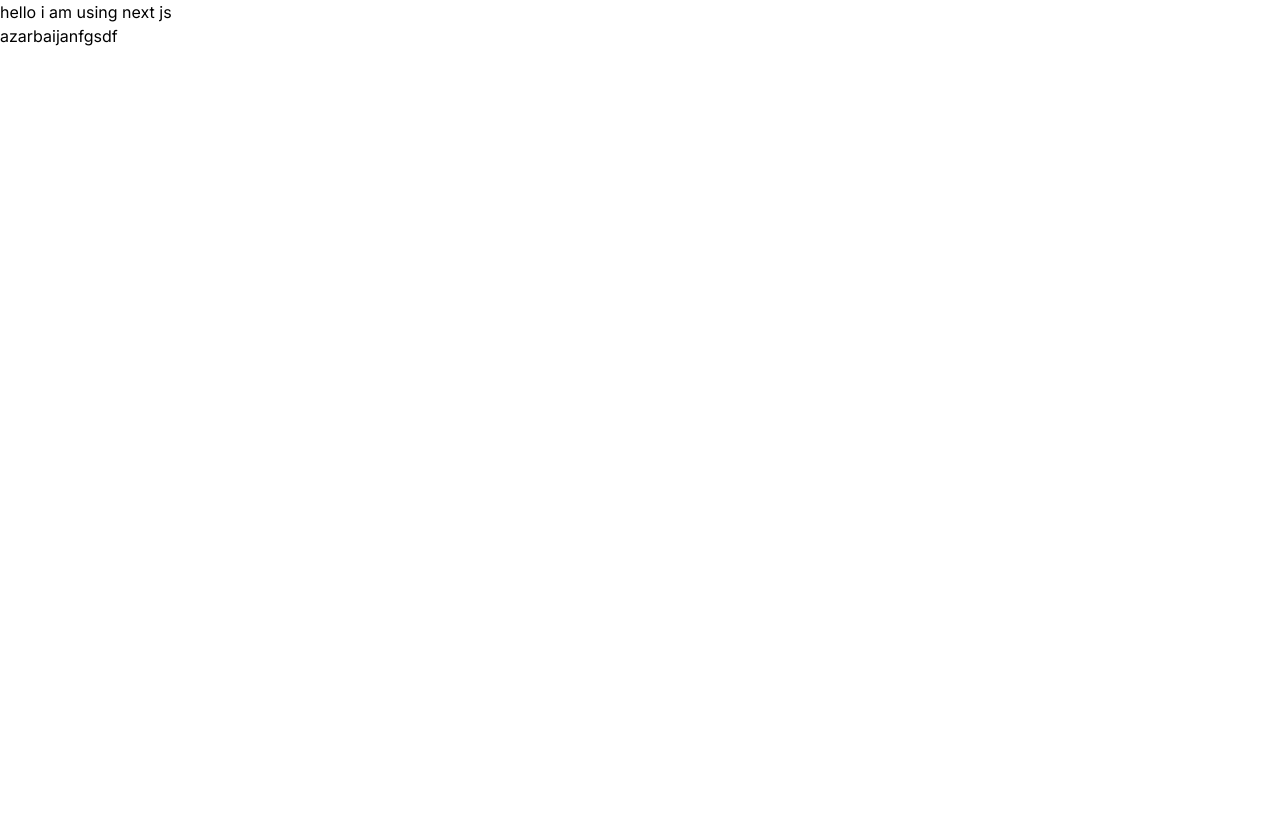
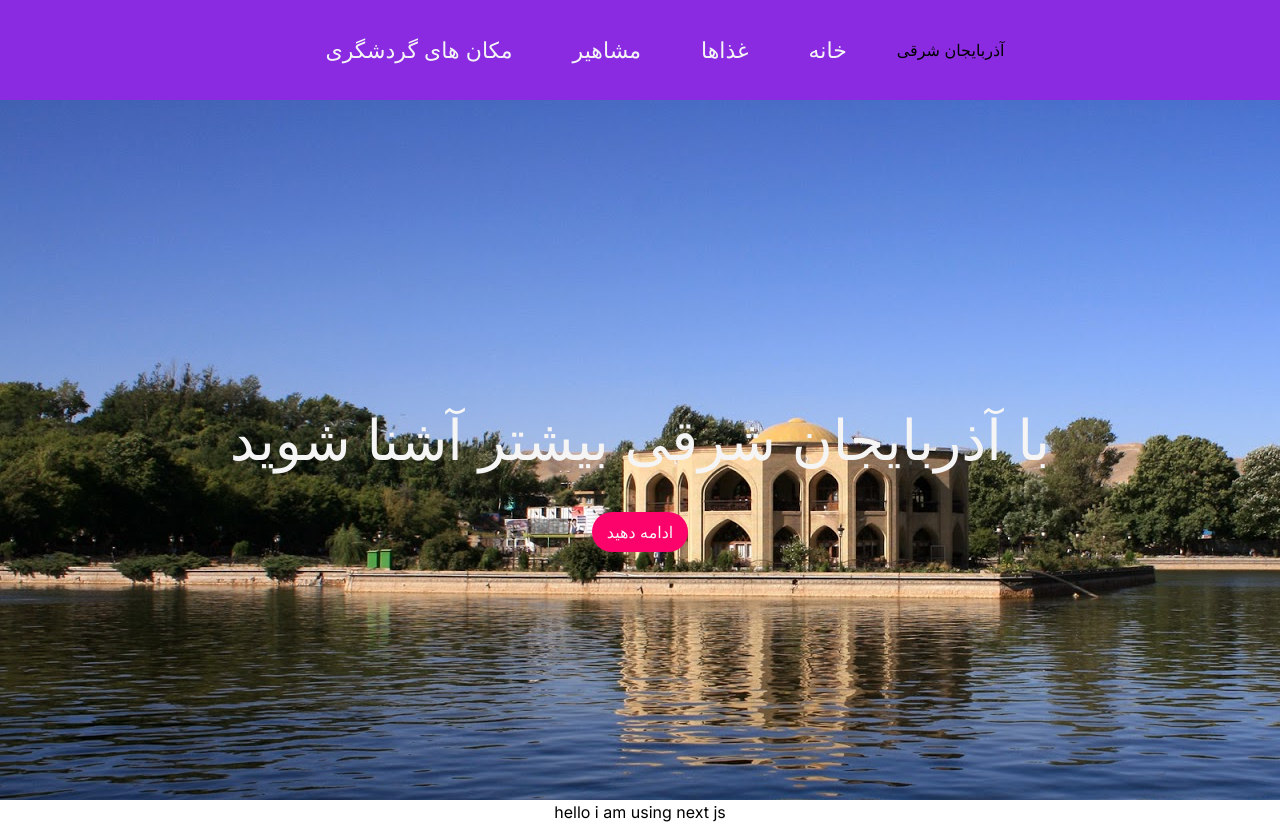
Before and after one commit to amirmahdi-rahmani/Project, a Next.js app: page / in a window 1280 px wide. Before the commit the page ends 800 px from the top, so only its background shows below. Built offline with nearby package versions, Linux system fonts and the light colour scheme.

Commit message:
sections data created

```diff
--- /dev/null
+++ b/src/Components/Header.js
@@ -0,0 +1,23 @@
+import menu from "@/data";
+
+const Header = () => {
+  return (
+    <header className="flex justify-between items-center">
+        <h1 className="logo text-3xl text-white ps-3">آذربایجان شرقی</h1>
+      <nav className="navbar">
+        <ul className="nav-links">
+         { menu.map(item=><li key={item.id}>
+            <a href={item.link}>
+                {item.title}
+                </a>
+          </li>
+          )}
+        </ul>
+      </nav>
+        <img src="/img/menu.png" alt="menu" class="menu-btn" />
+
+    </header>
+  );
+};
+
+export default Header;
--- /dev/null
+++ b/src/Components/Hero.js
@@ -0,0 +1,17 @@
+import { hero } from "@/data";
+import heroImage from "../images/El-Goli.jpg"
+
+const Hero = () => {
+  return (
+    <div
+      className="hero-content"
+      style={{ backgroundImage: `url(${heroImage.src})` }}
+    >
+      <h1>{hero.title}</h1>
+      <a href="/html#SecFam" class="ctn">
+        {hero.linkTitle}
+      </a>
+    </div>
+  );
+};
+export default Hero;
--- a/src/app/globals.css
+++ b/src/app/globals.css
@@ -3,6 +3,116 @@
 @tailwind utilities;
 
 
-body {
+
+*{
+    margin: 0;
+    padding: 0;
+    box-sizing: border-box;
+}
+html {
+    direction: rtl;
+    scroll-behavior: smooth;
+}
+a {
+    text-decoration: none;
+}
+ul{
+    list-style: none;
+}
+ul li a{
+    font-size: 22px;
+    color: whitesmoke;
 
 }
+
+body , html {
+    overflow-x: hidden;
+}
+ul li a:hover{
+    color: white;
+
+}
+.line{
+    width: 150px;
+    height: 4px;
+    background: #fc036b;
+    margin: 10px auto;
+    border-radius: 5px;
+}
+.ctn {
+    padding: 8px 15px;
+    background:#fc036b;
+    border-radius: 30px;
+    color:whitesmoke
+}
+h4 {
+    font-size: 3vmin;
+    color: #484872;
+    margin: 20px auto;
+}
+p {
+    color: #7c7c7c;
+    padding: 0 40px;
+}
+/* -------------------------------------- Global -------------------------------------- */
+
+/* -------------------------------------- Navbar -------------------------------------- */
+
+
+.navbar {
+    display: flex;
+    /* width: 100%; */
+    justify-content: space-between;
+    padding: 20px;
+    color: red;
+}
+.nav-links{
+    display: flex;
+    align-items: center;
+}
+.nav-links li {
+    margin: 0 30px;
+}
+/* -------------------------------------- Navbar -------------------------------------- */
+
+/* -------------------------------------- Header -------------------------------------- */
+
+header{
+    width: 100vw;
+    height: 100px;
+    background-color: blueviolet;
+    display: flex;
+    align-items: flex-end;
+    justify-content: center;
+    /* margin-bottom: 20px; */
+}
+.hero-content{
+    height: calc(100vh - 100px);
+    display: flex;
+
+    flex-direction: column;
+    align-items: center;
+    justify-content: center;
+
+    color: whitesmoke;
+    text-align: center;
+}
+.hero-content h2 {
+    font-size: 4vmin;
+}
+
+.hero-content h1 {
+    font-size: 7vmin;
+    margin-top: 50px;
+    margin-bottom: 30px;
+}
+/* -------------------------------------- Mobile Menu -------------------------------------- */
+
+.menu-btn {
+    position: absolute;
+    top: 30px;
+    left: 30px;
+    width: 40px;
+    cursor: pointer;
+    display: none;
+}
--- a/src/app/layout.js
+++ b/src/app/layout.js
@@ -1,6 +1,6 @@
 import { Inter } from 'next/font/google'
 import './globals.css'
-
+import Header from '@/Components/Header'
 const inter = Inter({ subsets: ['latin'] })
 
 export const metadata = {
@@ -11,7 +11,10 @@ export const metadata = {
 export default function RootLayout({ children }) {
   return (
     <html lang="en">
-      <body className={inter.className}>{children}</body>
+      <body className={inter.className}>
+        <Header/>
+        {children}
+        </body>
     </html>
   )
 }
--- a/src/app/page.js
+++ b/src/app/page.js
@@ -1,11 +1,12 @@
 import Image from "next/image";
 import azarbaijanData from "../data";
+import Hero from "@/Components/Hero";
 const Home = () => {
   return (
     <main>
-      <div>hello i am using next js</div>
+      <Hero/>
+      <div className="flex justify-center items-center">hello i am using next js</div>
       {azarbaijanData.name}
-      fgsdf
     </main>
   );
 };
--- a/src/data.js
+++ b/src/data.js
@@ -1,27 +1,169 @@
-const azarbaijanData = {
-  name: "azarbaijan",
-  image: "some address",
-  centerCity: "tabriz",
-  sanayedasti: [
+export const menu = [
+  { id: 1, title: "خانه", link: "/" },
+  { id: 3, title: "غذاها", link: "/foods" },
+  { id: 4, title: "مشاهیر", link: "/famous" },
+  { id: 2, title: "مکان های گردشگری", link: "/places" }
+];
+
+
+export const hero={
+  id:1,
+  title:"با آذربایجان شرقی بیشتر آشنا شوید ",
+  linkTitle:"ادامه دهید "
+}
+
+
+{
+  /*
+
+
+
+const famous = {
+  id: 1,
+  title: "famous",
+  items: [
     {
-      id: "100",
-      name: "farsh bafi",
-      images: [
-        { id: "201", value: "imageAddress" },
-        { id: "202", value: "imageAddress 2" },
-      ],
+      id:1,
+      name:"بابک خرمدین",
+      description,
+      images,
+      link,
     },
-  ],
-  amakendDidani: [
     {
-      id: "300",
-      name: "elgoali",
-      images: [
-        { id: "401", value: "imageAddress" },
-        { id: "402", value: "imageAddress 2" },
-      ],
+      id:2,
+      name:"استاد شهریار",
+      description,
+      images,
+      link,
+    },
+    {
+      id,
+      name,
+      description,
+      images,
+      link,
+    },
+    {
+      id,
+      name,
+      description,
+      images,
+      link,
+    },
+    {
+      id,
+      name,
+      description,
+      images,
+      link,
+    },
+    {
+      id,
+      name,
+      description,
+      images,
+      link,
     },
   ],
 };
 
-export default azarbaijanData;
+const foods = {
+  id: 1,
+  title: "foods",
+  items: [
+    {
+      id,
+      name,
+      description,
+      images,
+      link,
+    },
+    {
+      id,
+      name,
+      description,
+      images,
+      link,
+    },
+    {
+      id,
+      name,
+      description,
+      images,
+      link,
+    },
+    {
+      id,
+      name,
+      description,
+      images,
+      link,
+    },
+    {
+      id,
+      name,
+      description,
+      images,
+      link,
+    },
+    {
+      id,
+      name,
+      description,
+      images,
+      link,
+    },
+  ],
+};
+
+const places = {
+  id: 1,
+  title: "places",
+  items: [
+    {
+      id,
+      name,
+      description,
+      images,
+      link,
+    },
+    {
+      id,
+      name,
+      description,
+      images,
+      link,
+    },
+    {
+      id,
+      name,
+      description,
+      images,
+      link,
+    },
+    {
+      id,
+      name,
+      description,
+      images,
+      link,
+    },
+    {
+      id,
+      name,
+      description,
+      images,
+      link,
+    },
+    {
+      id,
+      name,
+      description,
+      images,
+      link,
+    },
+  ],
+};
+ */
+}
+export default menu;
```
Also changed, not shown: src/Components/Famous.js (added, +8 -0 lines), src/images/El-Goli.jpg (added).
